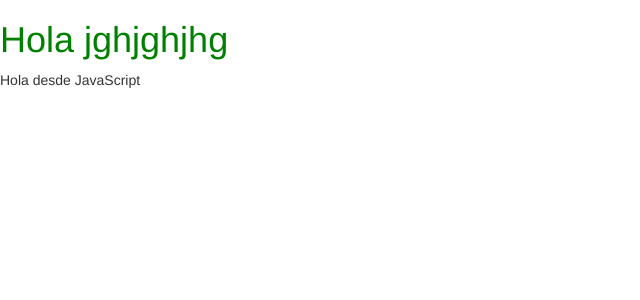
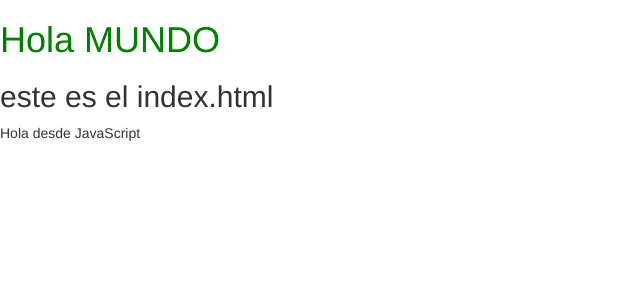
Before and after one commit to 7evert/ClubSis, a Spring Boot app: page / in a window 1280 px wide. Shown: the top 300 px of the page, without its empty margins (0-640 px from the left). Run offline with Spring Boot 4, Linux system fonts and the light colour scheme; some libraries are stand-ins or nearby versions.

Commit message:
añadí un h2

```diff
--- a/src/main/resources/static/index.html
+++ b/src/main/resources/static/index.html
@@ -8,7 +8,8 @@
     <link rel="stylesheet" href="css/style.css">
 </head>
 <body>
-    <h1>Hola jghjghjhg</h1>
+    <h1>Hola MUNDO</h1>
+    <h2>este es el index.html</h2>
     <script src="webjars/bootstrap/3.3.6/js/bootstrap.min.js"></script>
     <script src="js/app.js"></script>
 </body>
```
